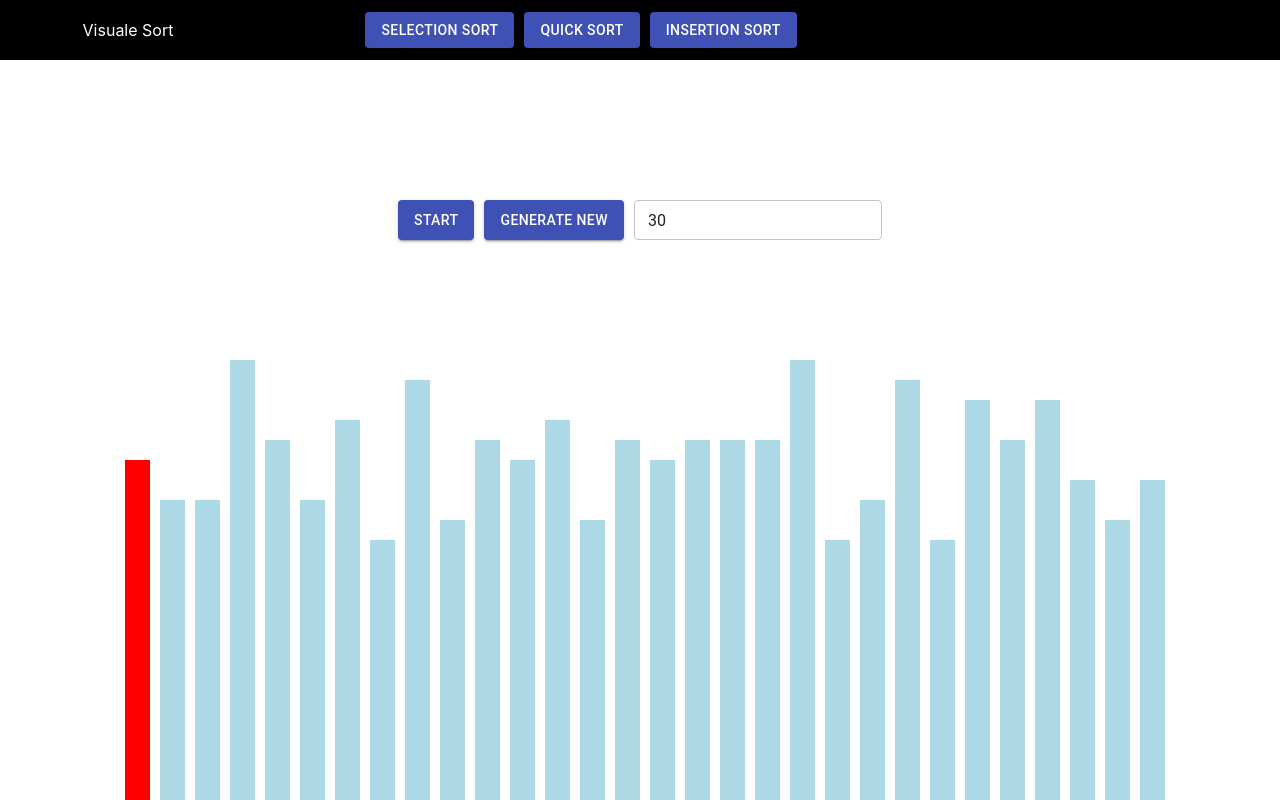
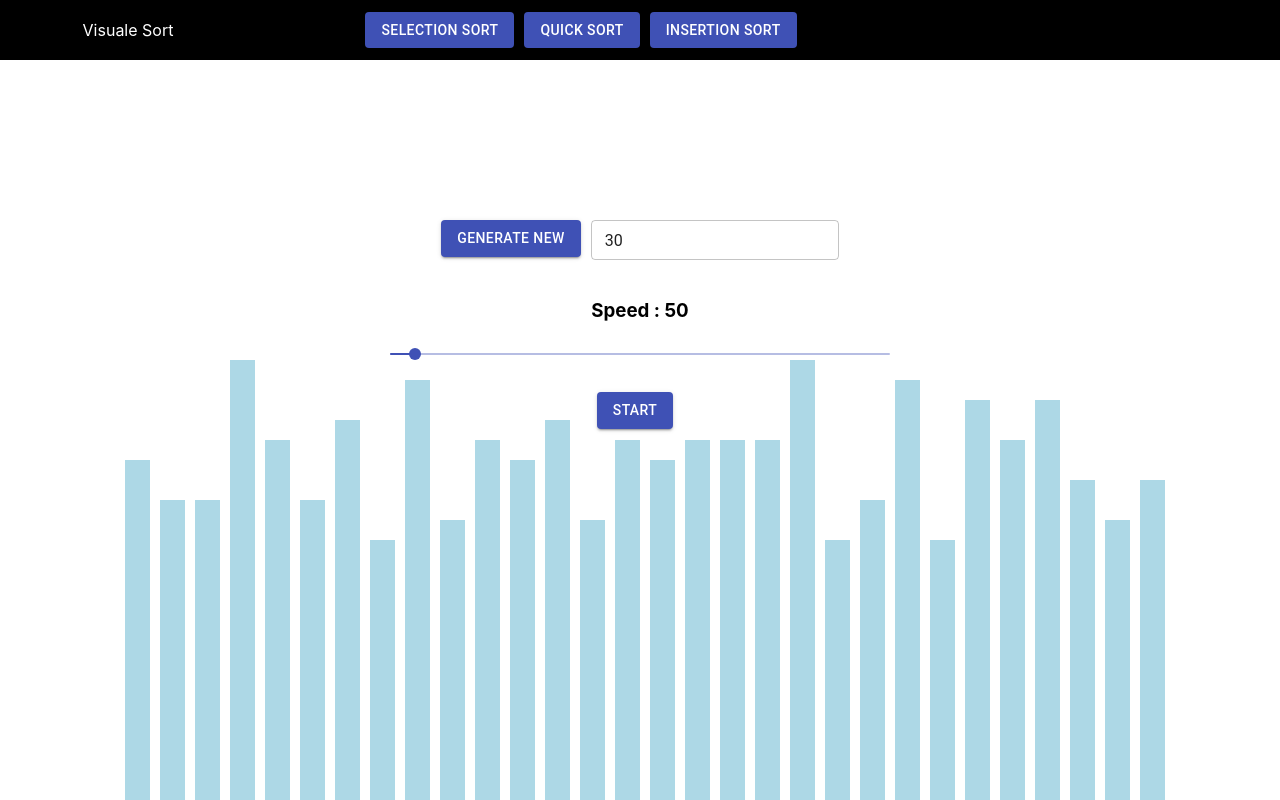
Before and after one commit to bilouStrike/VisualSort, a React (Create React App) app: page / in a window 1280 px wide. Built offline with nearby package versions, Linux system fonts and the light colour scheme.

Commit message:
add speed control + styling

```diff
--- a/src/App.css
+++ b/src/App.css
@@ -1,5 +1,7 @@
 .App {
   text-align: center;
+  display: flex;
+  justify-content: center;
 }
 
 .App-logo {
--- a/src/algorithm/selectionSort.js
+++ b/src/algorithm/selectionSort.js
@@ -1,11 +1,11 @@
 import { do_update_j, do_update_lower, do_swap } from '../store/selectionSort/actions';
 import { update_array, set_sorted, set_running } from '../store/settings/actions';
 
-function selectionSort(array, dispatch) {
+function selectionSort(array, speed, dispatch) {
     let arr = array.slice(0);
     let DispatchSignal = [];
     doSelectionSort(arr, DispatchSignal);
-    runDispatch( arr, DispatchSignal, dispatch);
+    runDispatch(arr, DispatchSignal, speed, dispatch);
     return arr;
 }
 
@@ -32,7 +32,7 @@ function doSelectionSort(arr, DispatchSignal) {
     }
 }
 
-function runDispatch(array, DispatchSignal, dispatch) {
+function runDispatch(array, DispatchSignal, speed, dispatch) {
     if (!DispatchSignal.length) {
         dispatch(set_running(false));
         dispatch(do_update_j(0));
@@ -59,8 +59,8 @@ function runDispatch(array, DispatchSignal, dispatch) {
             default:
     }
     setTimeout(() => {
-        runDispatch(array, DispatchSignal, dispatch);
-    }, 20);
+        runDispatch(array, DispatchSignal, speed, dispatch);
+    }, speed);
 }
 
 export default selectionSort;
--- a/src/components/control-bar/control-bar.component.jsx
+++ b/src/components/control-bar/control-bar.component.jsx
@@ -2,21 +2,41 @@ import React from 'react';
 import { connect } from 'react-redux';
 
 import selectionSort  from  './../../algorithm/selectionSort';
-import { set_array, set_array_length, set_running, set_sorted } from '../../store/settings/actions';
-import { Button, TextField } from '@material-ui/core';
+import { set_array, set_array_length, set_running, set_sorted, set_speed } from '../../store/settings/actions';
+import { Button, TextField, Slider } from '@material-ui/core';
+
 import './control-bar.styles.css';
 
-const ControlBar = ({ sort ,dataArray, arrayLength, setArrayLength, setArray, isRunning }) => {
+const ControlBar = ({sort ,dataArray, arrayLength, setArrayLength, setSpeed, setArray, isRunning, speed}) => {
 
     function updateLength(event) {
         setArrayLength(event.target.value);
     }
 
+    function updateSpeed(value) {
+        setSpeed(value);
+    }
+
     return (
         <div className='control-bar'>
-            <Button disabled={isRunning} onClick={() => sort(dataArray)} variant="contained" color="primary"> Start </Button>
-            <Button disabled={isRunning} onClick={ () => setArray(arrayLength) } variant="contained" color="primary"> Generate New </Button>
-            <TextField type="text" value={arrayLength} onChange={ event => updateLength(event)} variant="outlined" size="small"/>
+            <div className="control-bar__section">
+                <Button disabled={isRunning} onClick={ () => setArray(arrayLength) } variant="contained" color="primary"> Generate New </Button>
+                <TextField type="text" value={arrayLength} onChange={ event => updateLength(event)} variant="outlined" size="small"/>
+            </div>
+            <div className="control-bar__section">
+                <h3>  Speed : {speed} </h3>
+                <Slider
+                    min={1}
+                    max={1000}
+                    value={speed}
+                    onChange={(event, value) => updateSpeed(value)}
+                    valueLabelDisplay="auto"
+                    aria-labelledby="range-slider"
+                />
+           </div>
+           <div className="control-bar__section">
+                <Button disabled={isRunning} onClick={() => sort(dataArray, speed)} variant="contained" color="primary"> Start </Button>
+           </div>
         </div>
     )
 }
@@ -25,19 +45,21 @@ const mapStateToProps = state => ({
     dataArray: state.settingReducer.dataArray,
     arrayLength: state.settingReducer.arrayLength,
     isRunning: state.settingReducer.isRunning,
-    isSorted: state.settingReducer.isSorted
+    isSorted: state.settingReducer.isSorted,
+    speed: state.settingReducer.speed
 });
 
 const mapDispatchToProps = dispatch => ({
-    sort: dataArray => {
+    sort: (dataArray, speed) => {
         dispatch(set_running(true));
-        selectionSort(dataArray, dispatch);
+        selectionSort(dataArray,speed, dispatch);
     },
     setArray: length => {
         dispatch(set_array(length));
         dispatch(set_sorted(false))
     },
-    setArrayLength: length => dispatch(set_array_length(length))
+    setArrayLength: length => dispatch(set_array_length(length)),
+    setSpeed: speed => dispatch(set_speed(speed))
 });
 
 export default connect(mapStateToProps, mapDispatchToProps)(ControlBar);
--- a/src/components/control-bar/control-bar.styles.css
+++ b/src/components/control-bar/control-bar.styles.css
@@ -1,8 +1,13 @@
 .control-bar {
     display: flex;
+    flex-direction: column;
+    width: 500px;
     margin-top: 200px;
     justify-content: center;
 }
 .control-bar button {
     margin-right: 10px;
 }
+.control-bar__section {
+    margin-top: 20px;
+}
--- a/src/components/top-menu/top-menu.component.jsx
+++ b/src/components/top-menu/top-menu.component.jsx
@@ -1,6 +1,5 @@
 import React from 'react';
 import { Button } from '@material-ui/core';
-import { spacing } from '@material-ui/system';
 
 import './top-menu.styles.css';
 const TopMenu = () => {
@@ -8,8 +7,8 @@ const TopMenu = () => {
         <div className='topMenu'>
             <div className='topMen__logo'><span> Visuale Sort </span></div>
             <div className='topMen__items'>
-                <Button mt={1} variant="contained" color="primary" onClick=''> Selection Sort </Button>
-                <Button mt={1} variant="contained" color="primary" onClick=''> Quick Sort </Button>
+                <Button variant="contained" color="primary" onClick=''> Selection Sort </Button>
+                <Button variant="contained" color="primary" onClick=''> Quick Sort </Button>
                 <Button variant="contained" color="primary" onClick=''> Insertion Sort </Button>
             </div>
         </div>
--- a/src/components/visualizer/visualizer.component.jsx
+++ b/src/components/visualizer/visualizer.component.jsx
@@ -1,9 +1,9 @@
-import React, {useEffect} from 'react';
+import React from 'react';
 import { connect } from 'react-redux';
 import Bar from './../bar/bar.component';
 import './visualizer.css';
 
-const SortVisualizer = ({ dataArray, currentJ, swap, currentLower, isSorted }) =>  {
+const SortVisualizer = ({dataArray, currentJ, swap, currentLower, isSorted, isRunning}) =>  {
 
     return (
         <div className='visualizer-container'>
@@ -11,9 +11,9 @@ const SortVisualizer = ({ dataArray, currentJ, swap, currentLower, isSorted }) =
                 dataArray.map( (value, index) => (
                     <Bar key={index}
                         height={value}
-                        currentJ={currentJ == index ? true : false}
-                        currentLower={currentLower == index ? true : false}
-                        swap={ swap.includes(index) ? true : false  }
+                        currentJ={currentJ === index && !isSorted && isRunning ? true : false}
+                        currentLower={currentLower === index && !isSorted && isRunning ? true : false}
+                        swap={swap.includes(index) ? true : false}
                         sorted={isSorted}
                     />
                 ))
@@ -26,7 +26,8 @@ const mapStateToProps = state => ({
     currentJ: state.selectionSortReducer.currentJ,
     currentLower: state.selectionSortReducer.currentLower,
     swap: state.selectionSortReducer.swap,
-    isSorted: state.settingReducer.isSorted
+    isSorted: state.settingReducer.isSorted,
+    isRunning: state.settingReducer.isRunning
 });
 
 
--- a/src/store/settings/actions.js
+++ b/src/store/settings/actions.js
@@ -22,3 +22,8 @@ export const set_sorted = value => ({
     type: 'SET_SORTED',
     payload: value
 });
+
+export const set_speed = value => ({
+    type: 'SET_SPEED',
+    payload: value
+});
--- a/src/store/settings/reducer.js
+++ b/src/store/settings/reducer.js
@@ -5,7 +5,8 @@ const INITIAL_STATE = {
     arrayLength: 30,
     sortAlgo: '',
     isRunning: false,
-    isSorted: false
+    isSorted: false,
+    speed: 50
 }
 
 const settingReducer = ( state = INITIAL_STATE, action ) => {
@@ -35,6 +36,11 @@ const settingReducer = ( state = INITIAL_STATE, action ) => {
                 ...state,
                 isSorted:action.payload
             }
+        case 'SET_SPEED':
+            return {
+                ...state,
+                speed:action.payload
+            }
         default:
             return state;
     }
```
Also changed, not shown: 1 other file (tests, documents, lock files or other folders).
